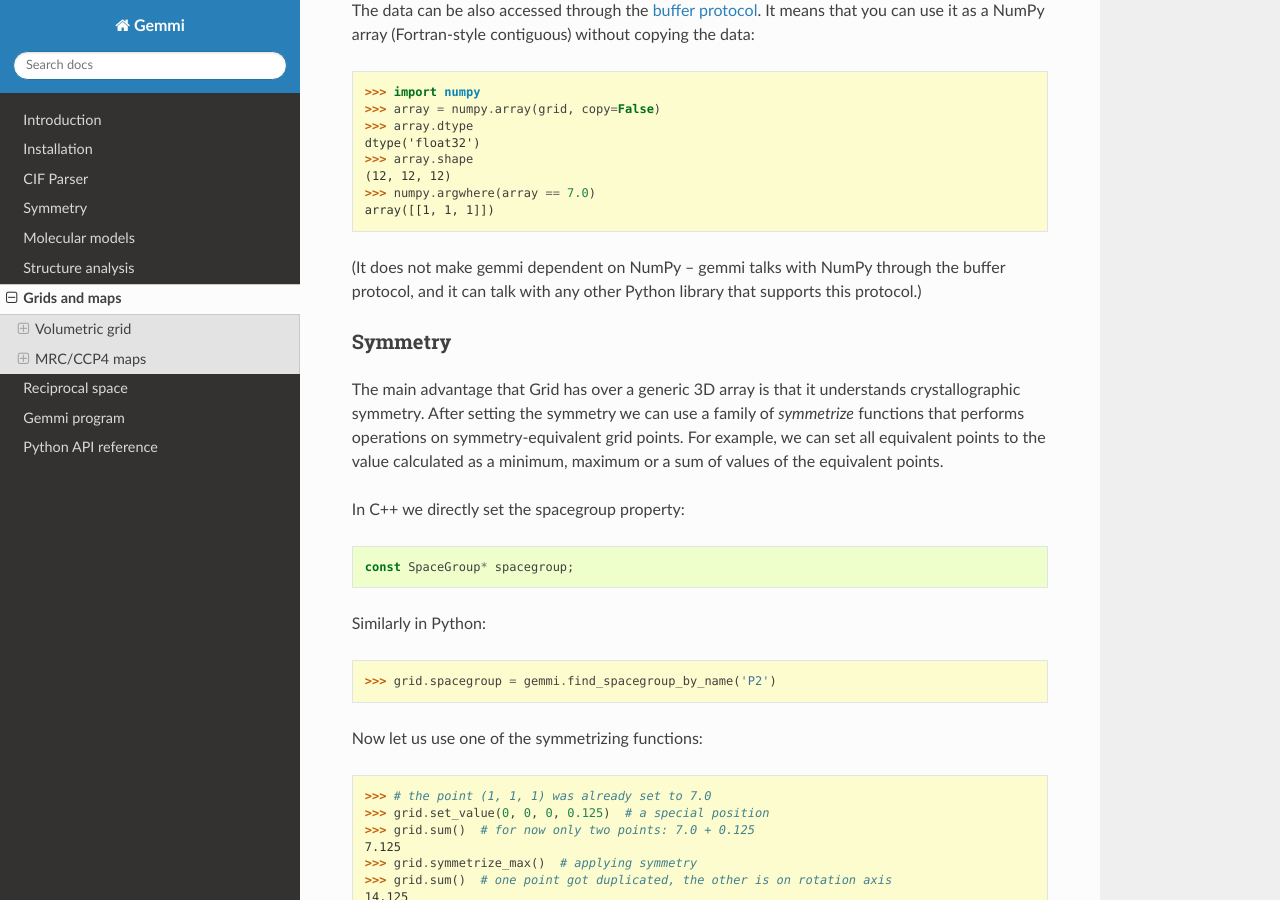
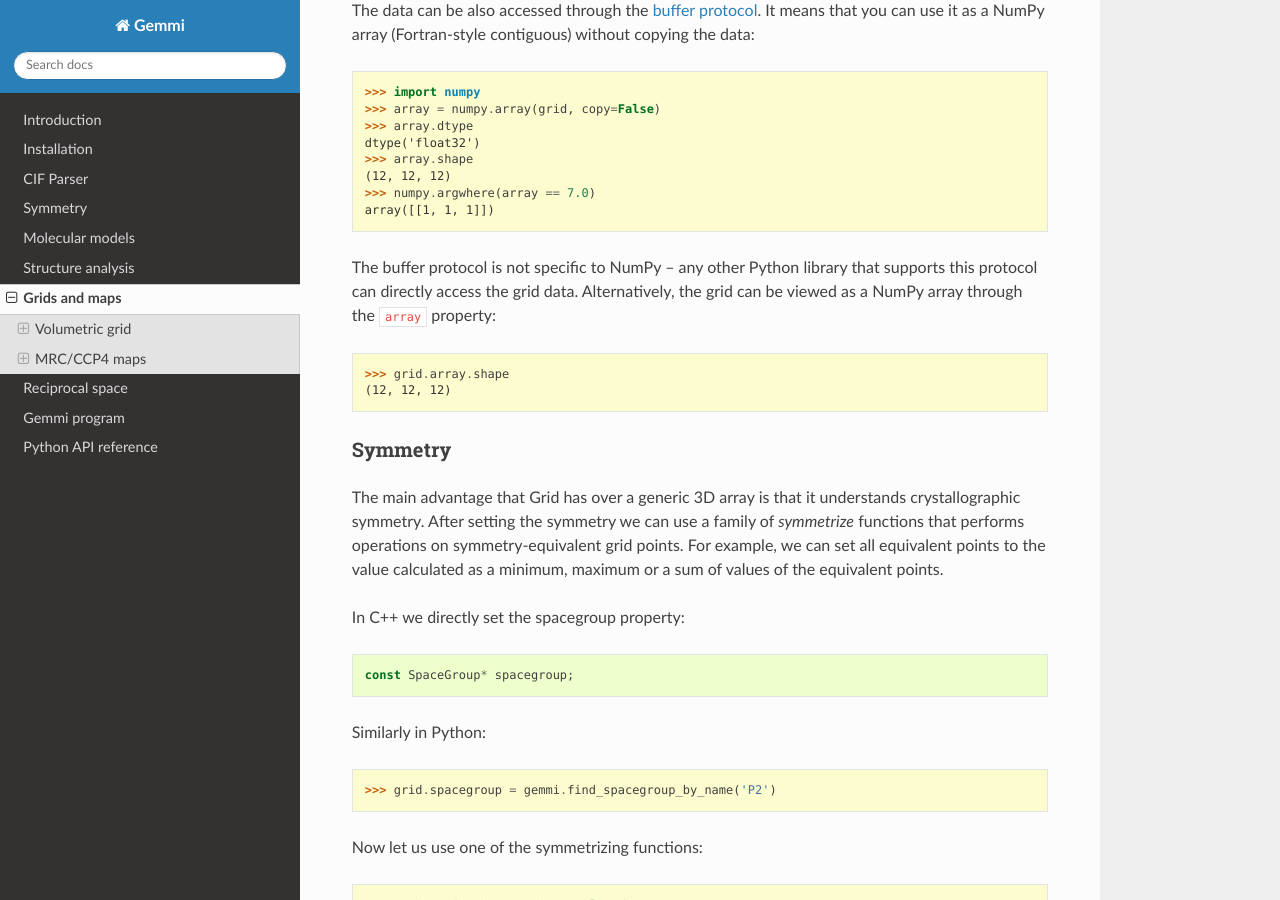
Before and after one commit to project-gemmi/gemmi, a Sphinx documentation site: the page built from docs/grid.rst, in a window 1280 px wide and 900 px high, scrolled down 2185 px. Built offline with Sphinx 7.4.7 and the Read the Docs theme 2.0.0, drawn with Linux system fonts in a browser that asks for light colours.

Commit message:
python: add property Grid.array

```diff
--- a/docs/grid.rst
+++ b/docs/grid.rst
@@ -126,9 +126,16 @@ without copying the data:
   >>> numpy.argwhere(array == 7.0)
   array([[1, 1, 1]])
 
-(It does not make gemmi dependent on NumPy -- gemmi talks with NumPy
-through the buffer protocol, and it can talk with any other Python library
-that supports this protocol.)
+The buffer protocol is not specific to NumPy -- any other Python library
+that supports this protocol can directly access the grid data.
+Alternatively, the grid can be viewed as a NumPy array through
+the ``array`` property:
+
+.. doctest::
+  :skipif: numpy is None or sys.platform == 'win32'
+
+  >>> grid.array.shape
+  (12, 12, 12)
 
 Symmetry
 --------
```
Also changed, not shown: 1 other file.
